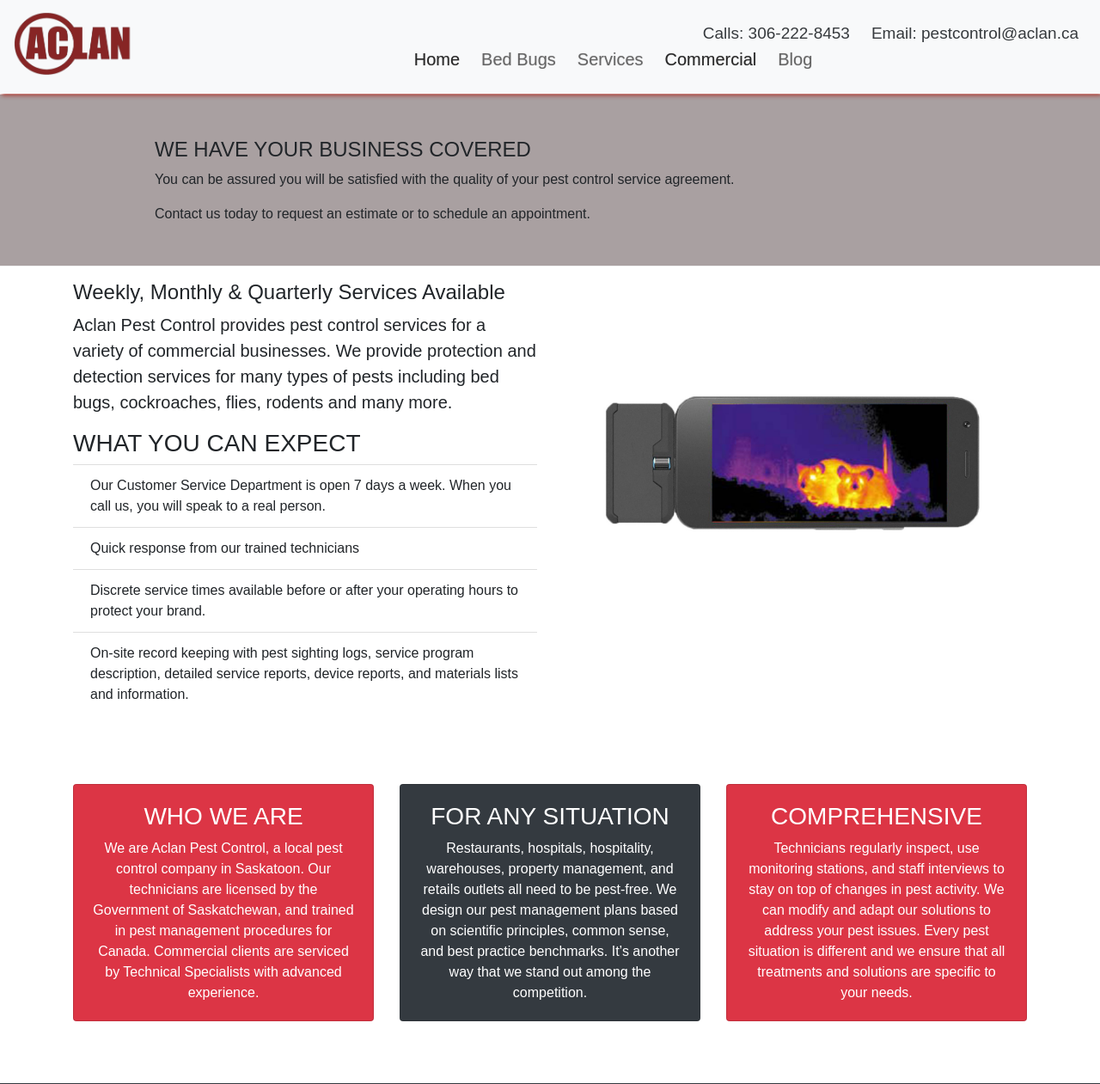
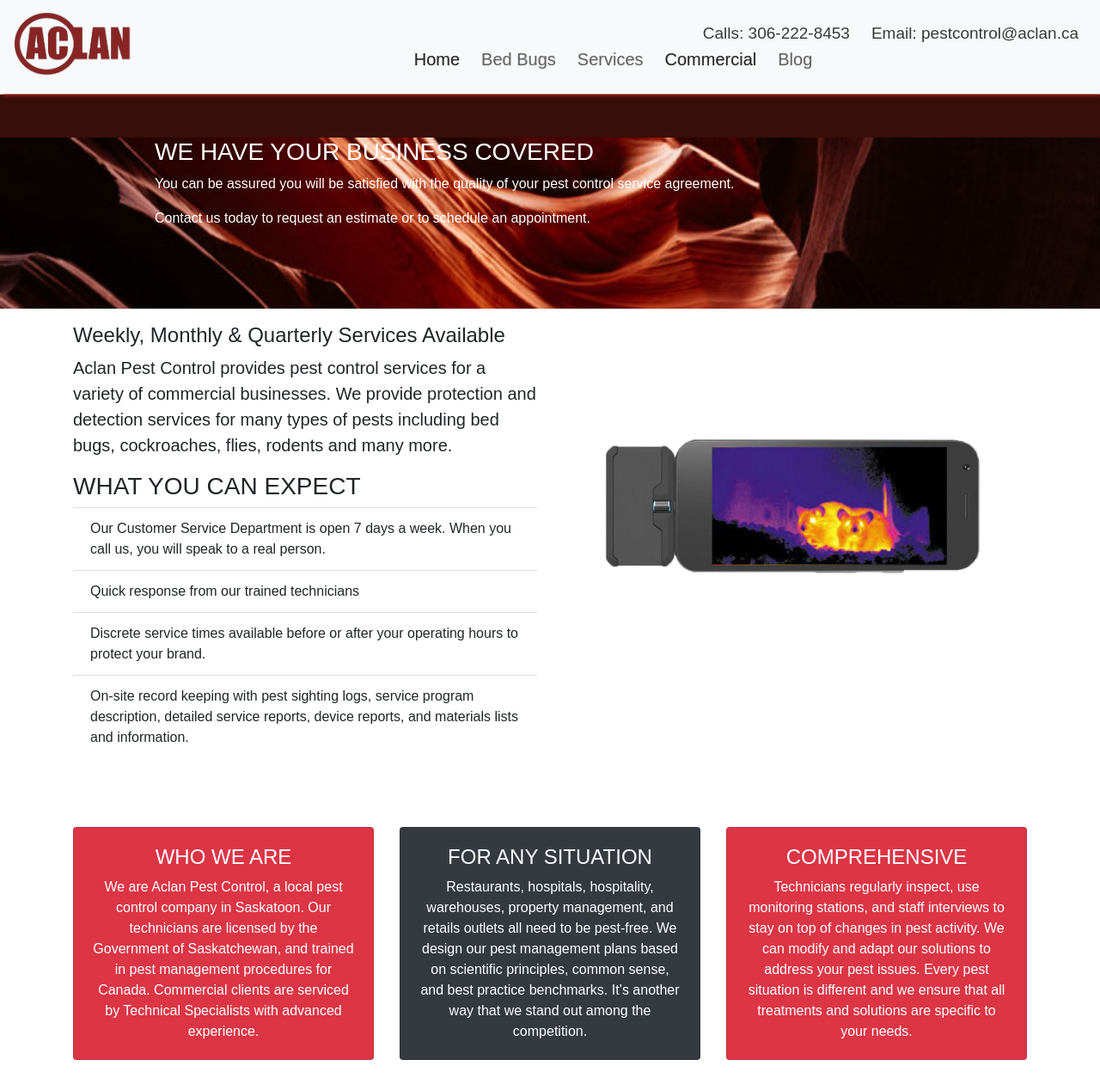
Before and after one commit to weizhang1994/weizhang1994.github.io, a PHP site: page /commercial.html in a window 1280 px wide. Shown: the top 1261 px of the page at 86% size. Run offline with PHP 8.4, Linux system fonts and the light colour scheme; some libraries are stand-ins or nearby versions.

Commit message:
Add files via upload

```diff
--- a/aclan/commercial.html
+++ b/aclan/commercial.html
@@ -61,7 +61,8 @@
     <div class="container">
       <div class="row">
         <div class="col-md-10 m-auto">
-          <h4>WE HAVE YOUR BUSINESS COVERED</h4>
+          <h3>WE HAVE YOUR BUSINESS COVERED</h3
+            6>
           <p>You can be assured you will be satisfied with the quality of your pest control service agreement.
            <p>Contact us today to request an estimate or to schedule an appointment.</p> </p>
         </div>
@@ -105,7 +106,7 @@
           <div class="card bg-danger text-white text-center">
             <div class="card-body">
 
-              <h3>WHO WE ARE</h3>
+              <h4>WHO WE ARE</h4>
               We are Aclan Pest Control, a local pest control company in Saskatoon. Our technicians are licensed by the Government of Saskatchewan, and trained in pest management procedures for Canada. Commercial clients are serviced by Technical Specialists with advanced experience.
             </div>
           </div>
@@ -114,7 +115,7 @@
           <div class="card bg-dark text-white text-center">
             <div class="card-body">
 
-              <h3>FOR ANY SITUATION</h3>
+              <h4>FOR ANY SITUATION</h4>
               Restaurants, hospitals, hospitality, warehouses, property management, and retails outlets all need to be pest-free.  We design our pest management plans based on scientific principles, common sense, and best practice benchmarks. It’s another way that we stand out among the competition.
             </div>
           </div>
@@ -123,7 +124,7 @@
           <div class="card bg-danger text-white text-center">
             <div class="card-body">
 
-              <h3>COMPREHENSIVE</h3>
+              <h4>COMPREHENSIVE</h4>
               Technicians regularly inspect, use monitoring stations, and staff interviews to stay on top of changes in pest activity.  We can modify and adapt our solutions to address your pest issues. Every pest situation is different and we ensure that all treatments and solutions are specific to your needs.
             </div>
           </div>
--- a/aclan/css/style.css
+++ b/aclan/css/style.css
@@ -57,33 +57,32 @@ body {
 
   #video-play {
     position: relative;
-    min-height: 350px;
+    min-height: 300px;
     background: url('../img/bg6.jpg');
     background-attachment: fixed;
     background-size:cover;
     background-repeat: no-repeat ;
-/*     background-position: 0px 80px; */
+    background-position: 0px 100px;
     text-align: center;
     color:  #fff;
 
   }
 
   #video-play a {
-    color: rgb(238, 25, 25);
+    color:red;
   }
 
 
 #page-header {
-  height: 200px;
-  background: url('../img/header2.jpg');
-  background-position: 0px 100px;
+  height: 250px;
+  background: url('../img/aclan4.jpg');
+  background-position: 0px 50px;
   background-size:cover;
   background-repeat: no-repeat ;
   background-attachment: fixed;
+  background-color: rgb(56, 14, 8);
 
-  background: rgba(41, 19, 20,0.4 );
-  color:000;
-  text-shadow: 2px 2x 3px #000000;
+  color:  #fff;
   border-bottom: 1px #eee solid;
   padding-top: 50px;
 }
--- a/aclan/index.html
+++ b/aclan/index.html
@@ -72,7 +72,7 @@
                 <p class="lead"> <small> Get our free inspection with purchase of any pest treatment</small> </p>
                 <p class="lead"> 100% Effective Pest Control Guaranteed -- 24/7 emergency services available</p>
 
-                <a href="tel:13062228453" class="btn btn-success btn-lg">Call us to get a free estimate</a>
+                <a href="tel:13062228453" class="btn btn-success btn-lg">Call us for free estimate</a>
               </div>
             </div>
           </div>
@@ -141,8 +141,8 @@
               <h4 class="mt-4">See What We Do</h4>
             </div>
           </div>
+        </div>
 
-      </div>
     </section>
 
   <!--HOME ICON SECTION  -->
--- a/aclan/services.html
+++ b/aclan/services.html
@@ -58,12 +58,12 @@
 
       <div class="row">
         <div class="col-md-9 m-auto">
-            <div class="dark-overlay">
+
           <h4>OUR SERVICES</h4>
           <p>At Aclan Pest Control we believe pest control should be safe and effective and can offer a 100% guarantee on most of our services*.
             <p><small>*some conditions apply</small></p>
           </p>
-        </div>
+
         </div>
       </div>
     </div>
```
Also changed, not shown: aclan/img/aclan2.jpg (added), aclan/img/aclan3.jpg (added), aclan/img/aclan4.jpg (added).
